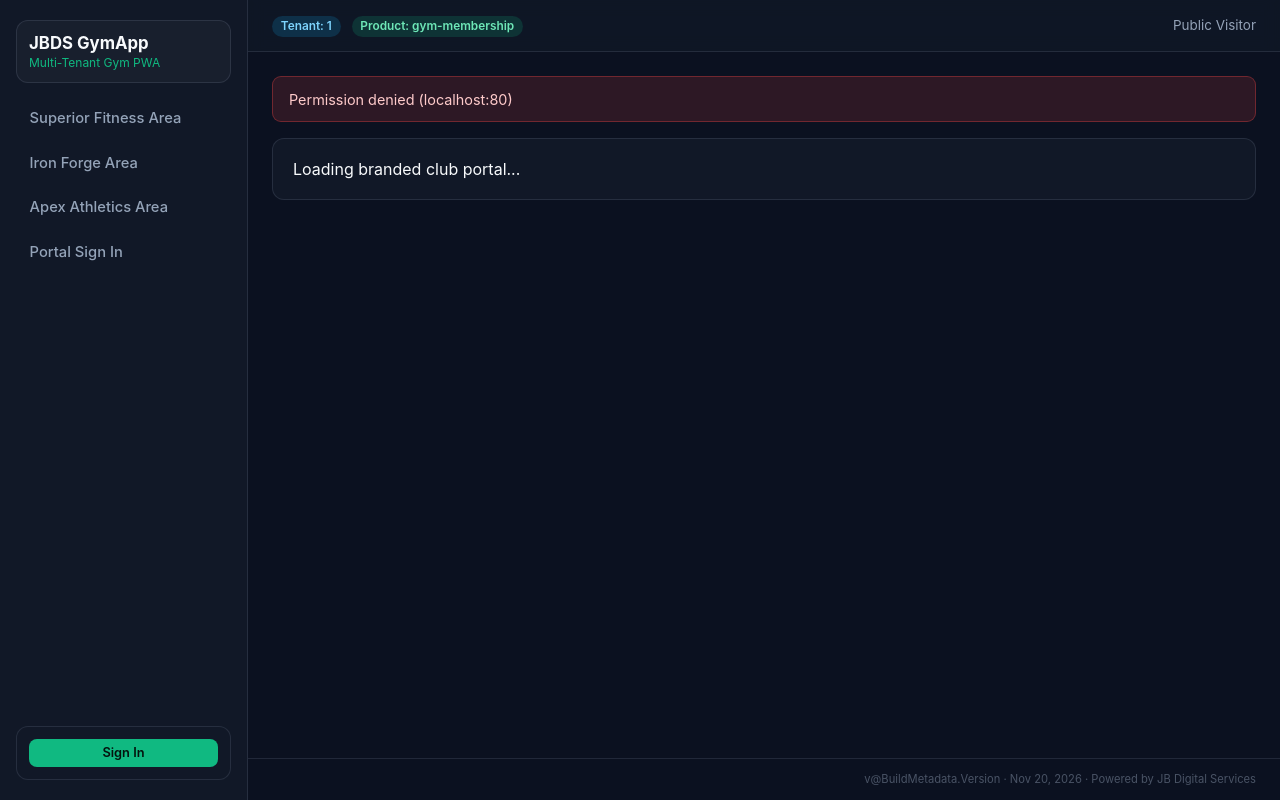
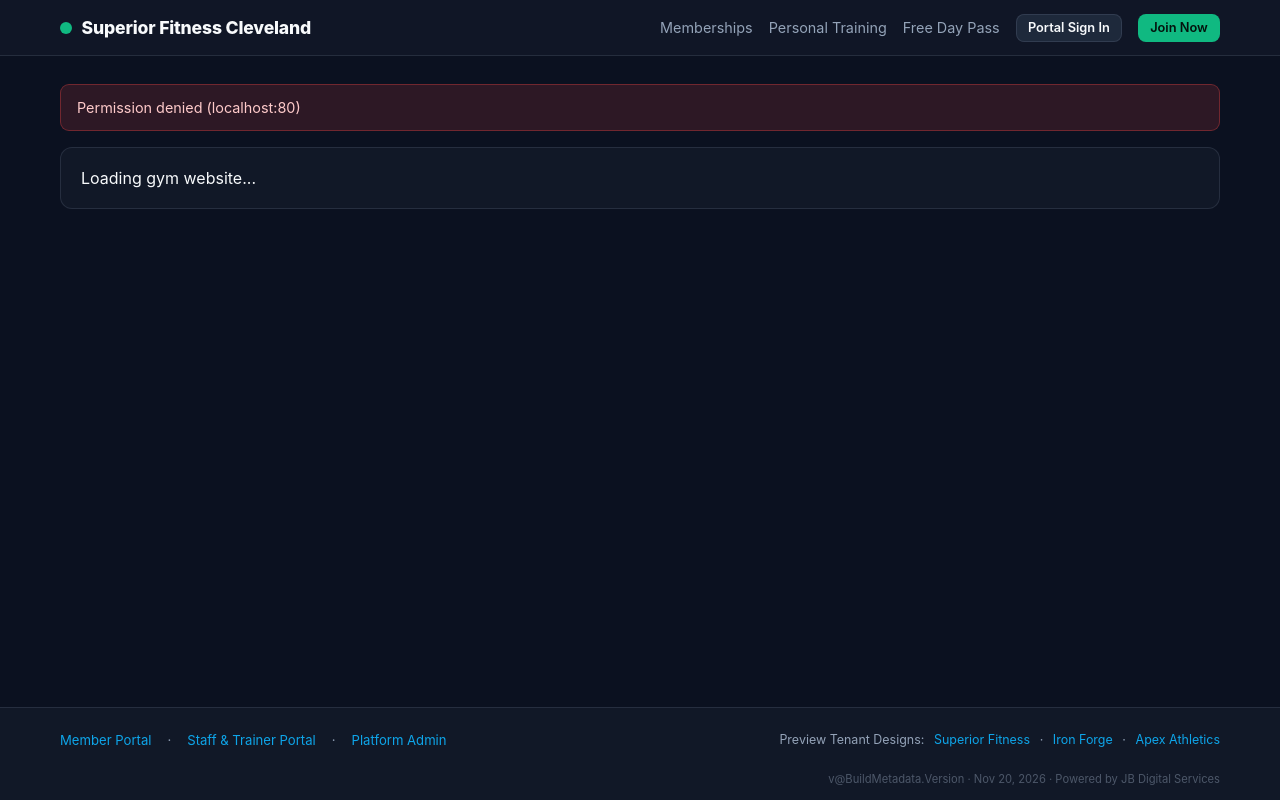
Before and after one commit to jasonpbarrera/JBDS-GymApp, an ASP.NET Core app: page /t/1 in a window 1280 px wide. Run offline with ASP.NET Core 8, Linux system fonts and the light colour scheme; data that the repository does not hold is empty.

Commit message:
Default root domain to forward-facing public gym website with credential-free role simulation

```diff
--- a/src/JBDS.GymApp.Client/Layout/MainLayout.razor
+++ b/src/JBDS.GymApp.Client/Layout/MainLayout.razor
@@ -40,7 +40,7 @@
                     <div style="font-size:0.7rem; text-transform:uppercase; color:var(--warning); padding:0.55rem 0.85rem 0.15rem; font-weight:700; letter-spacing:0.05em;">
                         Tenant Override Controls
                     </div>
-                    <NavLink class="nav-link" href="" Match="NavLinkMatch.All">Tenant Dashboard</NavLink>
+                    <NavLink class="nav-link" href="staff" Match="NavLinkMatch.All">Tenant Dashboard</NavLink>
                     <NavLink class="nav-link" href="checkin">Front Desk Check-In</NavLink>
                     <NavLink class="nav-link" href="doors">Live Door Monitor</NavLink>
                     <NavLink class="nav-link" href="members">Members</NavLink>
@@ -51,12 +51,12 @@
                     <NavLink class="nav-link" href="billing">Billing &amp; Stripe</NavLink>
                     <NavLink class="nav-link" href="reports">Reports &amp; Inbox</NavLink>
                     <NavLink class="nav-link" href="settings">Tenant Theme &amp; Settings</NavLink>
-                    <NavLink class="nav-link" href="@($"t/{ActiveSlug}")">Public Branded Area</NavLink>
+                    <NavLink class="nav-link" href="@($"t/{ActiveSlug}")">Public Website</NavLink>
                 }
             }
             else if (IsTenantStaffOrAdmin)
             {
-                <NavLink class="nav-link" href="" Match="NavLinkMatch.All">Dashboard</NavLink>
+                <NavLink class="nav-link" href="staff" Match="NavLinkMatch.All">Dashboard</NavLink>
                 <NavLink class="nav-link" href="checkin">Front Desk Check-In</NavLink>
                 <NavLink class="nav-link" href="doors">Live Door Monitor</NavLink>
                 <NavLink class="nav-link" href="members">Members</NavLink>
--- /dev/null
+++ b/src/JBDS.GymApp.Client/Layout/PublicSiteLayout.razor
@@ -0,0 +1,71 @@
+@inherits LayoutComponentBase
+@inject GymAuthStateProvider Auth
+@inject GymApiClient Api
+@inject IJSRuntime JS
+
+<div style="min-height:100vh; display:flex; flex-direction:column; background:var(--bg-base); color:var(--text-primary);">
+    <header style="position:sticky; top:0; z-index:40; background:color-mix(in srgb, var(--bg-surface) 90%, transparent); backdrop-filter:blur(10px); border-bottom:1px solid var(--border-subtle);">
+        <div style="max-width:1200px; margin:0 auto; padding:0.85rem 1.25rem; display:flex; align-items:center; justify-content:space-between; gap:1rem; flex-wrap:wrap;">
+            <a href="/" style="display:flex; align-items:center; gap:0.6rem; color:var(--text-primary); text-decoration:none;">
+                <span style="width:12px; height:12px; border-radius:999px; background:var(--brand-primary); display:inline-block;"></span>
+                <span style="font-weight:800; font-size:1.1rem; letter-spacing:-0.01em;">@(_branding?.TenantName ?? "Superior Fitness Cleveland")</span>
+            </a>
+
+            <nav style="display:flex; align-items:center; gap:1rem; flex-wrap:wrap; font-size:0.9rem;">
+                <a href="@($"/t/{ActiveSlug}#memberships")" style="color:var(--text-secondary);">Memberships</a>
+                <a href="@($"/t/{ActiveSlug}#training")" style="color:var(--text-secondary);">Personal Training</a>
+                <a href="@($"/t/{ActiveSlug}#visit")" style="color:var(--text-secondary);">Free Day Pass</a>
+                <a class="btn btn-secondary btn-sm" href="/login">Portal Sign In</a>
+                <a class="btn btn-primary btn-sm" href="@($"/join/{ActiveSlug}")">Join Now</a>
+            </nav>
+        </div>
+    </header>
+
+    <main style="flex:1; max-width:1200px; width:100%; margin:0 auto; padding:1.75rem 1.25rem;">
+        @Body
+    </main>
+
+    <footer style="border-top:1px solid var(--border-subtle); background:var(--bg-surface); margin-top:2rem;">
+        <div style="max-width:1200px; margin:0 auto; padding:1.5rem 1.25rem; display:flex; justify-content:space-between; align-items:center; flex-wrap:wrap; gap:1rem;">
+            <div style="display:flex; gap:1rem; flex-wrap:wrap; font-size:0.82rem; color:var(--text-secondary);">
+                <a href="/login">Member Portal</a>
+                <span>·</span>
+                <a href="/login">Staff &amp; Trainer Portal</a>
+                <span>·</span>
+                <a href="/login">Platform Admin</a>
+            </div>
+            <div style="display:flex; gap:0.6rem; align-items:center; flex-wrap:wrap; font-size:0.78rem; color:var(--text-secondary);">
+                <span>Preview Tenant Designs:</span>
+                <a href="/t/superiorfitness">Superior Fitness</a>
+                <span>·</span>
+                <a href="/t/ironforge">Iron Forge</a>
+                <span>·</span>
+                <a href="/t/apex">Apex Athletics</a>
+            </div>
+        </div>
+        <div style="max-width:1200px; margin:0 auto; padding:0 1.25rem 0.9rem; display:flex; justify-content:flex-end;">
+            <div class="jbds-credit">
+                v@BuildMetadata.Version · @BuildMetadata.DeployDate · Powered by
+                <a href="https://jbdigitalservices.net" target="_blank" rel="noopener noreferrer">JB Digital Services</a>
+            </div>
+        </div>
+    </footer>
+</div>
+
+@code {
+    private TenantBrandingDto? _branding;
+    private string ActiveSlug => Auth.ActiveTenantSlug ?? _branding?.TenantSlug ?? "superiorfitness";
+
+    protected override async Task OnInitializedAsync()
+    {
+        try
+        {
+            _branding = await Api.GetBrandingAsync();
+            if (_branding is not null)
+            {
+                await JS.InvokeVoidAsync("jbdsTheme.apply", _branding.ThemePreset, _branding.PrimaryColor, _branding.AccentColor);
+            }
+        }
+        catch { }
+    }
+}
--- a/src/JBDS.GymApp.Client/Pages/Home.razor
+++ b/src/JBDS.GymApp.Client/Pages/Home.razor
@@ -1,4 +1,4 @@
-@page "/"
+@page "/staff"
 @attribute [Authorize]
 @inject GymApiClient Api
 @inject GymAuthStateProvider Auth
--- a/src/JBDS.GymApp.Client/Pages/JoinGym.razor
+++ b/src/JBDS.GymApp.Client/Pages/JoinGym.razor
@@ -1,5 +1,6 @@
-@page "/t/{TenantSlug}"
+@page "/join"
 @page "/join/{TenantSlug}"
+@layout PublicSiteLayout
 @inject GymApiClient Api
 @inject GymAuthStateProvider Auth
 @inject IJSRuntime JS
--- a/src/JBDS.GymApp.Client/Pages/PlatformAdmin.razor
+++ b/src/JBDS.GymApp.Client/Pages/PlatformAdmin.razor
@@ -237,6 +237,6 @@
     private async Task EnterOverrideAsync(TenantDto t)
     {
         await Auth.EnterOverrideModeAsync(t.Slug, t.Name);
-        Nav.NavigateTo("/", forceLoad: false);
+        Nav.NavigateTo("/staff", forceLoad: false);
     }
 }
--- /dev/null
+++ b/src/JBDS.GymApp.Client/Pages/PublicWebsite.razor
@@ -0,0 +1,215 @@
+@page "/"
+@page "/t/{TenantSlug}"
+@layout PublicSiteLayout
+@inject GymApiClient Api
+@inject GymAuthStateProvider Auth
+@inject IJSRuntime JS
+@inject NavigationManager Nav
+
+<PageTitle>@(_info?.TenantName ?? "Superior Fitness Cleveland") — 24/7 Gym &amp; Personal Training</PageTitle>
+
+@if (!string.IsNullOrWhiteSpace(_error))
+{
+    <div class="alert alert-error">@_error</div>
+}
+
+@if (_info is null)
+{
+    <div class="card">Loading gym website...</div>
+}
+else
+{
+    <!-- Forward-Facing Public Hero -->
+    <section class="card" style="background: linear-gradient(135deg, color-mix(in srgb, var(--brand-primary) 28%, var(--bg-surface)), var(--bg-surface) 70%); border-color: color-mix(in srgb, var(--brand-primary) 45%, transparent); padding: 2.5rem 2rem; margin-bottom: 2rem;">
+        <div style="max-width:740px;">
+            <span class="badge badge-blue" style="margin-bottom:0.75rem;">24/7 Smart Access · Personal Training · Community Gym</span>
+            <h1 style="margin:0.25rem 0 0.75rem; font-size:clamp(1.9rem, 4vw, 2.85rem); line-height:1.12; letter-spacing:-0.02em;">
+                @_info.TenantName
+            </h1>
+            <p style="margin:0 0 1.35rem; color:var(--text-secondary); font-size:1.08rem; line-height:1.55;">
+                @(_info.HeroTagline ?? "Stronger together. Join our welcoming 24/7 gym community with mobile door unlock, group classes, and 1-on-1 personal training.")
+            </p>
+            <div style="display:flex; gap:0.75rem; flex-wrap:wrap;">
+                <a class="btn btn-primary" style="padding:0.75rem 1.35rem; font-size:0.98rem;" href="@($"/join/{_info.TenantSlug}")">Join Online Now</a>
+                <a class="btn btn-secondary" style="padding:0.75rem 1.25rem; font-size:0.98rem;" href="@($"/t/{_info.TenantSlug}#visit")">Claim Free Day Pass</a>
+                <a class="btn btn-secondary" style="padding:0.75rem 1.25rem; font-size:0.98rem;" href="/login">Member / Staff Sign In</a>
+            </div>
+        </div>
+    </section>
+
+    <!-- Core Highlights -->
+    <section class="kpi-grid" style="margin-bottom:2rem;">
+        <div class="card">
+            <div class="kpi-label">24/7 Member Access</div>
+            <h3 style="margin:0.4rem 0 0.3rem;">Mobile Door Unlock</h3>
+            <p style="margin:0; font-size:0.86rem; color:var(--text-secondary);">Walk in any time using your Member PWA 1-tap door unlock, 6-digit keypad PIN, or digital QR pass.</p>
+        </div>
+        <div class="card">
+            <div class="kpi-label">1-on-1 Coaching</div>
+            <h3 style="margin:0.4rem 0 0.3rem;">Personal Training</h3>
+            <p style="margin:0; font-size:0.86rem; color:var(--text-secondary);">Strength training, custom programming, and nutrition guidance tailored to your goals.</p>
+        </div>
+        <div class="card">
+            <div class="kpi-label">Member App Included</div>
+            <h3 style="margin:0.4rem 0 0.3rem;">Classes &amp; Workout Log</h3>
+            <p style="margin:0; font-size:0.86rem; color:var(--text-secondary);">Book classes, manage your membership, pay invoices, and track every workout from your phone.</p>
+        </div>
+    </section>
+
+    <!-- Live Membership Plans from Oracle MySQL -->
+    <section id="memberships" style="margin-bottom:2rem;">
+        <h2 style="font-size:1.5rem; margin-bottom:0.35rem;">Membership Plans</h2>
+        <p style="color:var(--text-secondary); margin-top:0; margin-bottom:1rem;">No hidden fees. Sign up online in 60 seconds with instant digital waiver &amp; 24/7 access.</p>
+        <div class="kpi-grid">
+            @foreach (var p in _info.Plans)
+            {
+                <div class="card" style="display:flex; flex-direction:column; justify-content:space-between;">
+                    <div>
+                        <span class="badge badge-blue">@p.BillingInterval</span>
+                        <h3 style="margin:0.6rem 0 0.25rem;">@p.Name</h3>
+                        <div style="font-size:1.95rem; font-weight:800; color:var(--brand-primary);">$@p.Price.ToString("N2")</div>
+                        <p style="color:var(--text-secondary); font-size:0.88rem; min-height:2.6rem;">@p.Description</p>
+                    </div>
+                    <a class="btn btn-primary" style="width:100%; margin-top:0.75rem;" href="@($"/join/{_info.TenantSlug}")">Choose @p.Name</a>
+                </div>
+            }
+        </div>
+    </section>
+
+    <!-- Personal Training & Free Day Pass Form -->
+    <section id="training" class="two-col" style="margin-bottom:2rem;">
+        <div class="card">
+            <span class="badge badge-green">Personal Training &amp; Community</span>
+            <h2 style="margin:0.6rem 0 0.4rem; font-size:1.35rem;">Interested in 1-on-1 Training?</h2>
+            <p style="color:var(--text-secondary); font-size:0.92rem; line-height:1.6;">
+                Our trainers specialize in strength training, conditioning, and practical nutrition guidance. Whether you are brand new to lifting or chasing a new personal record, we'll build a plan around your schedule.
+            </p>
+            <div style="margin-top:1rem; padding:0.9rem; border-radius:10px; background:var(--bg-base); border:1px solid var(--border-subtle); font-size:0.86rem; line-height:1.7;">
+                @if (!string.IsNullOrWhiteSpace(_info.Phone))
+                {
+                    <div><strong>Call or Text:</strong> @_info.Phone</div>
+                }
+                @if (!string.IsNullOrWhiteSpace(_info.ContactEmail))
+                {
+                    <div><strong>Email:</strong> @_info.ContactEmail</div>
+                }
+                <div><strong>Access:</strong> Open 24/7 to Members · Free Day Passes during staffed hours</div>
+            </div>
+        </div>
+
+        <div id="visit" class="card">
+            <h2 style="margin-top:0; font-size:1.3rem;">Claim a Free Day Pass or Tour</h2>
+            <p style="color:var(--text-secondary); font-size:0.86rem; margin-top:0;">Drop your info below—goes straight to our front desk team.</p>
+
+            @if (!string.IsNullOrWhiteSpace(_leadMsg))
+            {
+                <div class="alert alert-success">@_leadMsg</div>
+            }
+
+            <div class="form-grid" style="margin-bottom:0.75rem;">
+                <div class="field"><label>Full Name</label><input class="input" @bind="_leadName" placeholder="Your Name" /></div>
+                <div class="field"><label>Email</label><input class="input" type="email" @bind="_leadEmail" placeholder="you@example.com" /></div>
+                <div class="field"><label>Phone</label><input class="input" @bind="_leadPhone" placeholder="(423) 555-0199" /></div>
+            </div>
+            <div class="field" style="margin-bottom:0.85rem;">
+                <label>What are you interested in?</label>
+                <input class="input" @bind="_leadNotes" placeholder="Free day pass, 24/7 membership, or 1-on-1 personal training" />
+            </div>
+            <button class="btn btn-primary" disabled="@_sendingLead" @onclick="SubmitLeadAsync">
+                @(_sendingLead ? "Sending..." : "Request Free Day Pass")
+            </button>
+        </div>
+    </section>
+
+    <!-- Clean Design & Role Simulation Bar (Zero Passwords Shown) -->
+    <section class="card" style="border-style:dashed; background:color-mix(in srgb, var(--bg-surface) 75%, transparent);">
+        <div style="display:flex; justify-content:space-between; align-items:center; flex-wrap:wrap; gap:0.85rem;">
+            <div>
+                <div style="font-weight:700; font-size:0.92rem;">Design &amp; Portal Preview Simulator (@_info.TenantName)</div>
+                <div style="font-size:0.8rem; color:var(--text-secondary);">Instantly preview any portal role for this gym without typing credentials.</div>
+            </div>
+            <div style="display:flex; gap:0.45rem; flex-wrap:wrap;">
+                <button class="btn btn-primary btn-sm" disabled="@_simBusy" @onclick='() => SimulateRoleAsync("Member")'>Simulate Member</button>
+                <button class="btn btn-secondary btn-sm" disabled="@_simBusy" @onclick='() => SimulateRoleAsync("Staff")'>Simulate Staff</button>
+                <button class="btn btn-secondary btn-sm" disabled="@_simBusy" @onclick='() => SimulateRoleAsync("TenantAdmin")'>Simulate Gym Owner</button>
+                <button class="btn btn-secondary btn-sm" disabled="@_simBusy" @onclick='() => SimulateRoleAsync("PlatformAdmin")'>Simulate Platform Admin</button>
+            </div>
+        </div>
+    </section>
+}
+
+@code {
+    [Parameter] public string? TenantSlug { get; set; }
+
+    private PublicJoinInfoDto? _info;
+    private string _leadName = string.Empty;
+    private string _leadEmail = string.Empty;
+    private string _leadPhone = string.Empty;
+    private string _leadNotes = string.Empty;
+    private bool _sendingLead;
+    private bool _simBusy;
+    private string? _leadMsg;
+    private string? _error;
+
+    protected override async Task OnParametersSetAsync()
+    {
+        _error = null;
+        try
+        {
+            string slug;
+            if (!string.IsNullOrWhiteSpace(TenantSlug))
+            {
+                slug = TenantSlug.Trim().ToLowerInvariant();
+                await Auth.SetActiveTenantSlugAsync(slug);
+            }
+            else
+            {
+                var branding = await Api.GetBrandingAsync();
+                slug = branding?.TenantSlug ?? "superiorfitness";
+                await Auth.SetActiveTenantSlugAsync(slug);
+            }
+
+            _info = await Api.GetPublicJoinInfoAsync(slug);
+            if (_info is not null)
+            {
+                await JS.InvokeVoidAsync("jbdsTheme.apply", _info.ThemePreset, _info.PrimaryColor, _info.AccentColor);
+            }
+        }
+        catch (Exception ex) { _error = ex.Message; }
+    }
+
+    private async Task SubmitLeadAsync()
+    {
+        if (_info is null) return;
+        _sendingLead = true;
+        _error = _leadMsg = null;
+        try
+        {
+            await Api.SubmitPublicLeadAsync(_info.TenantSlug, new CreateProspectLeadRequest(_leadName, _leadEmail, _leadPhone, "Public Website", _leadNotes));
+            _leadName = _leadEmail = _leadPhone = _leadNotes = string.Empty;
+            _leadMsg = $"Thanks! {_info.TenantName} received your request and added you for a free day pass.";
+        }
+        catch (Exception ex) { _error = ex.Message; }
+        finally { _sendingLead = false; }
+    }
+
+    private async Task SimulateRoleAsync(string role)
+    {
+        if (_info is null) return;
+        _simBusy = true;
+        _error = null;
+        try
+        {
+            var res = await Api.DemoLoginAsync(new DemoLoginRequest(role, _info.TenantSlug));
+            if (res is not null)
+            {
+                await Auth.SetSessionAsync(res);
+                if (res.User.IsPlatformAdmin) Nav.NavigateTo("/platform", forceLoad: false);
+                else if (res.User.Roles.Any(r => r is "TenantAdmin" or "Staff" or "Trainer")) Nav.NavigateTo("/staff", forceLoad: false);
+                else Nav.NavigateTo("/member", forceLoad: false);
+            }
+        }
+        catch (Exception ex) { _error = ex.Message; }
+        finally { _simBusy = false; }
+    }
+}
--- a/src/JBDS.GymApp.Client/Services/GymApiClient.cs
+++ b/src/JBDS.GymApp.Client/Services/GymApiClient.cs
@@ -57,7 +57,10 @@ public sealed class GymApiClient(HttpClient http, GymAuthStateProvider auth)
     // Auth & Branding
     public Task<TenantBrandingDto?> GetBrandingAsync() => SendAsync<TenantBrandingDto>(HttpMethod.Get, "api/auth/tenant-branding");
     public Task<AuthResponse?> LoginAsync(LoginRequest req) => SendAsync<AuthResponse>(HttpMethod.Post, "api/auth/login", req);
+    public Task<AuthResponse?> DemoLoginAsync(DemoLoginRequest req) => SendAsync<AuthResponse>(HttpMethod.Post, "api/auth/demo-login", req);
     public Task<AuthResponse?> RegisterAsync(RegisterRequest req) => SendAsync<AuthResponse>(HttpMethod.Post, "api/auth/register", req);
+    public Task SubmitPublicLeadAsync(string tenantSlug, CreateProspectLeadRequest req) =>
+        SendVoidAsync(HttpMethod.Post, $"api/public/join/{Uri.EscapeDataString(tenantSlug)}/lead", req);
 
     // Dashboard
     public Task<DashboardSummaryDto?> GetDashboardAsync() => SendAsync<DashboardSummaryDto>(HttpMethod.Get, "api/dashboard/summary");
--- a/src/JBDS.GymApp.Shared/DTOs/AuthDtos.cs
+++ b/src/JBDS.GymApp.Shared/DTOs/AuthDtos.cs
@@ -3,6 +3,11 @@ namespace JBDS.GymApp.Shared.DTOs;
 public sealed record LoginRequest(
     string Email,
     string Password,
+    string? TenantSlug = null,
+    string? ProductKey = null);
+
+public sealed record DemoLoginRequest(
+    string Role,
     string? TenantSlug = null,
     string? ProductKey = null);
 
--- a/src/JBDS.GymApp.Shared/DTOs/GymMasterDtos.cs
+++ b/src/JBDS.GymApp.Shared/DTOs/GymMasterDtos.cs
@@ -11,7 +11,11 @@ public sealed record PublicJoinInfoDto(
     string AccentColor,
     string WaiverVersion,
     string WaiverText,
-    IReadOnlyList<MembershipPlanDto> Plans);
+    IReadOnlyList<MembershipPlanDto> Plans,
+    string ThemePreset = "superior-crimson",
+    string? HeroTagline = null,
+    string? Phone = null,
+    string? ContactEmail = null);
 
 public sealed record PublicJoinRequest(
     string FirstName,
```
Also changed, not shown: src/JBDS.GymApp.Api/Controllers/AuthController.cs (+85 -1 lines), src/JBDS.GymApp.Api/Controllers/PublicJoinController.cs (+39 -1 lines), src/JBDS.GymApp.Client/Pages/Login.razor (+63 -70 lines).
